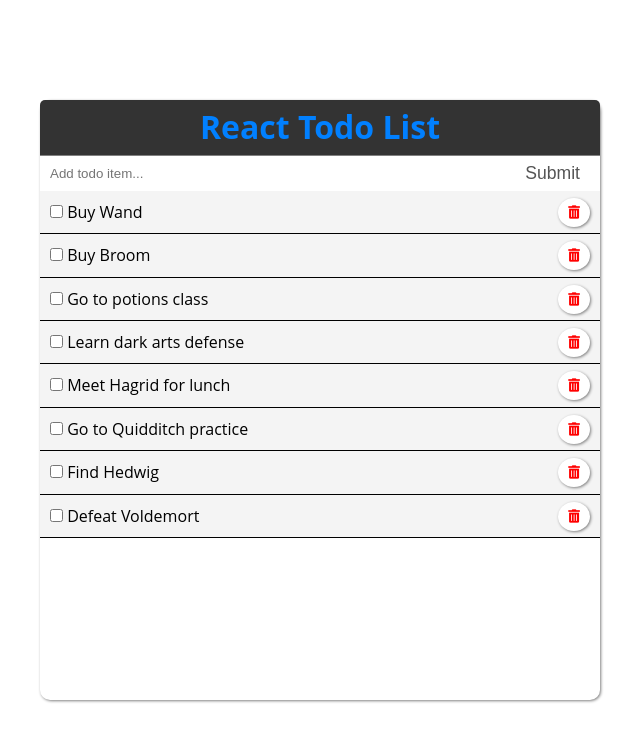
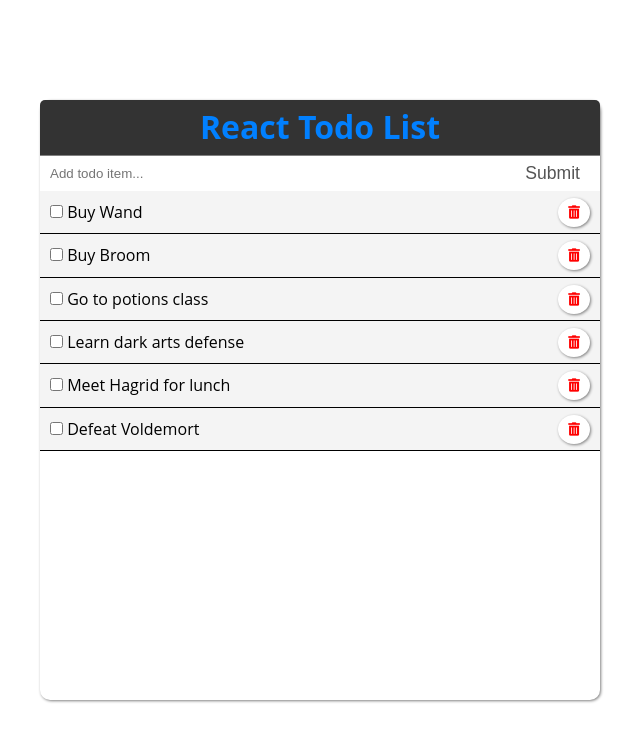
Before and after one commit to JS-goose/react-todo-list, a React (Create React App) app: page / in a window 1280 px wide. Shown: the top 742 px of the page, without its empty margins (320-960 px from the left). Built offline with nearby package versions, Linux system fonts and the light colour scheme.

Commit message:
added comments and uuid to all existing todo items

```diff
--- a/src/App.js
+++ b/src/App.js
@@ -14,37 +14,27 @@ class App extends Component {
         complete: false,
       },
       {
-        id: 2,
+        id: uuid.v4(),
         title: "Buy Broom",
         complete: false,
       },
       {
-        id: 3,
+        id: uuid.v4(),
         title: "Go to potions class",
         complete: false,
       },
       {
-        id: 4,
+        id: uuid.v4(),
         title: "Learn dark arts defense",
         complete: false,
       },
       {
-        id: 5,
+        id: uuid.v4(),
         title: "Meet Hagrid for lunch",
         complete: false,
       },
       {
-        id: 6,
-        title: "Go to Quidditch practice",
-        complete: false,
-      },
-      {
-        id: 7,
-        title: "Find Hedwig",
-        complete: false,
-      },
-      {
-        id: 8,
+        id: uuid.v4(),
         title: "Defeat Voldemort",
         complete: false,
       },
@@ -77,6 +67,7 @@ class App extends Component {
       title,
       complete: false,
     };
+    // copy's existing todos and then adds the new one to state
     this.setState({ todos: [...this.state.todos, newItem] });
   };
 
```
